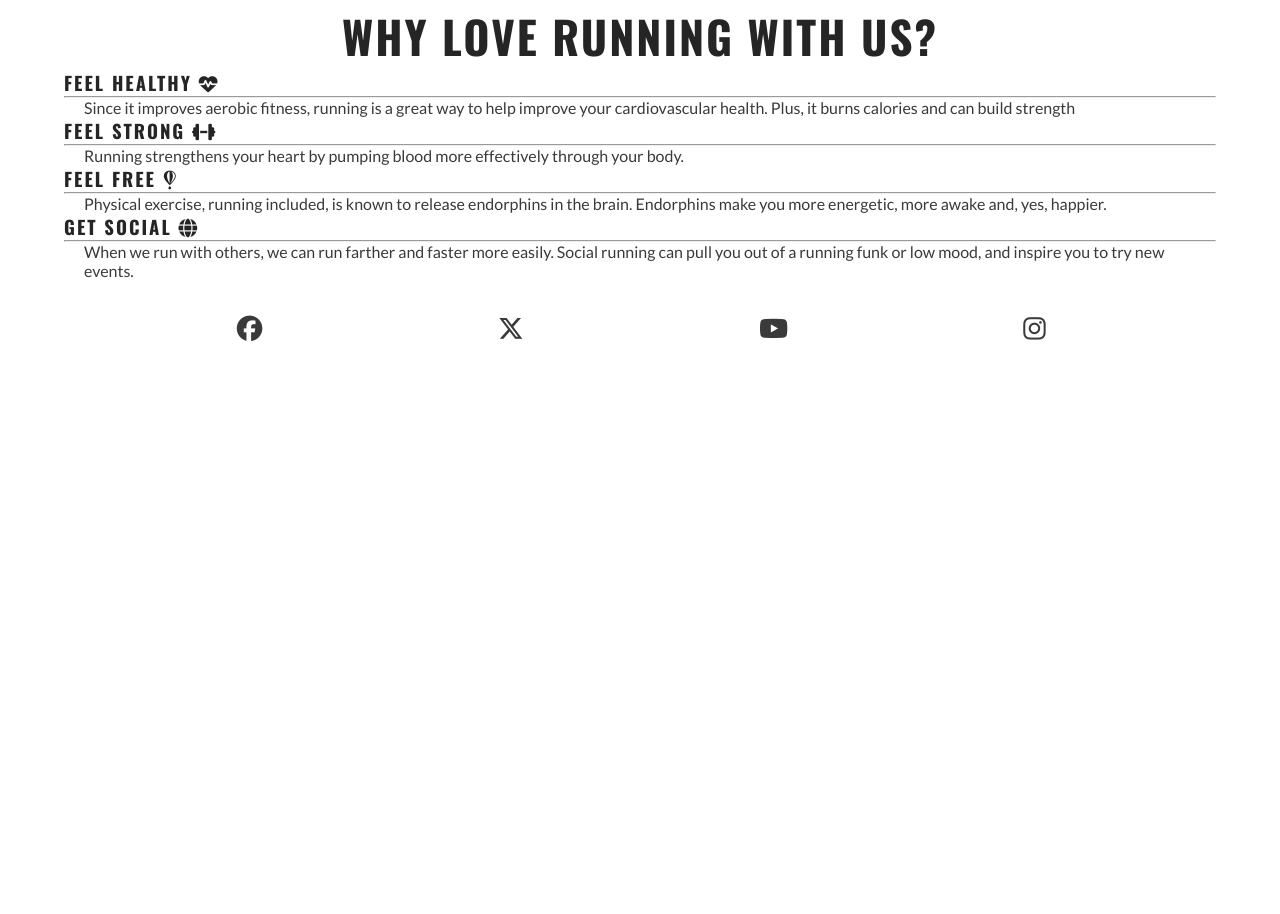
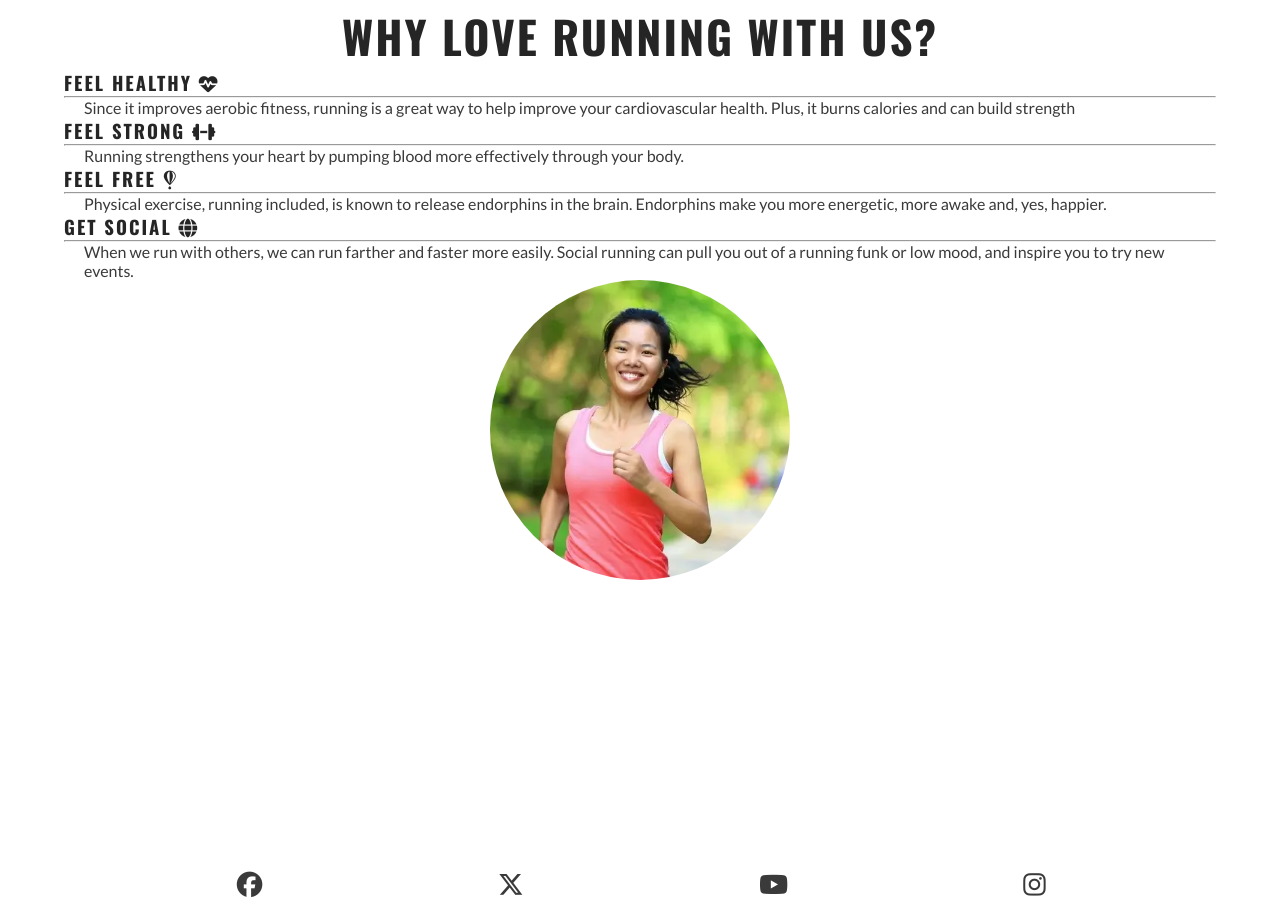
Before and after one commit to NatGok/Love-Running, a plain HTML site: page index.html in a window 1280 px wide. Shown: the part 712-1626 px from the top of the page. Before the commit the page ends 1070 px from the top, so only its background shows below. Drawn offline with nearby package versions, Linux system fonts and the light colour scheme.

Commit message:
Insert image : Reasons Image added and formatted

```diff
--- a/assets/css/style.css
+++ b/assets/css/style.css
@@ -175,6 +175,23 @@ main {
   width: 300px;
   right: 50px;
 }
+
+#the-actual-image{
+  background: url(../images/centre\ runner.webp) no-repeat center center/cover;
+  height:90vw;
+  width: 90vw;
+  border-radius: 50%;
+  margin-bottom: 20vw;
+  max-height: 300px;
+  max-width: 300px;
+}
+
+#benefits-image{
+  display:flex;
+  align-items: center;
+  justify-content: center;
+}
+
 /*Commands to change menu for desktop*/
 @media screen and (min-width: 992px) {
   #menu a:hover {
--- a/index.html
+++ b/index.html
@@ -74,6 +74,9 @@
           <p>When we run with others, we can run farther and faster more easily. Social running can pull you out of a running funk or low mood, and inspire you to try new events.</p>
           </div>
         </div>
+        <div id="benefits-image">
+          <div id="the-actual-image"></div>
+        </div>
       </div>
    </section>
 
```
Also changed, not shown: assets/images/centre runner.webp (added).
